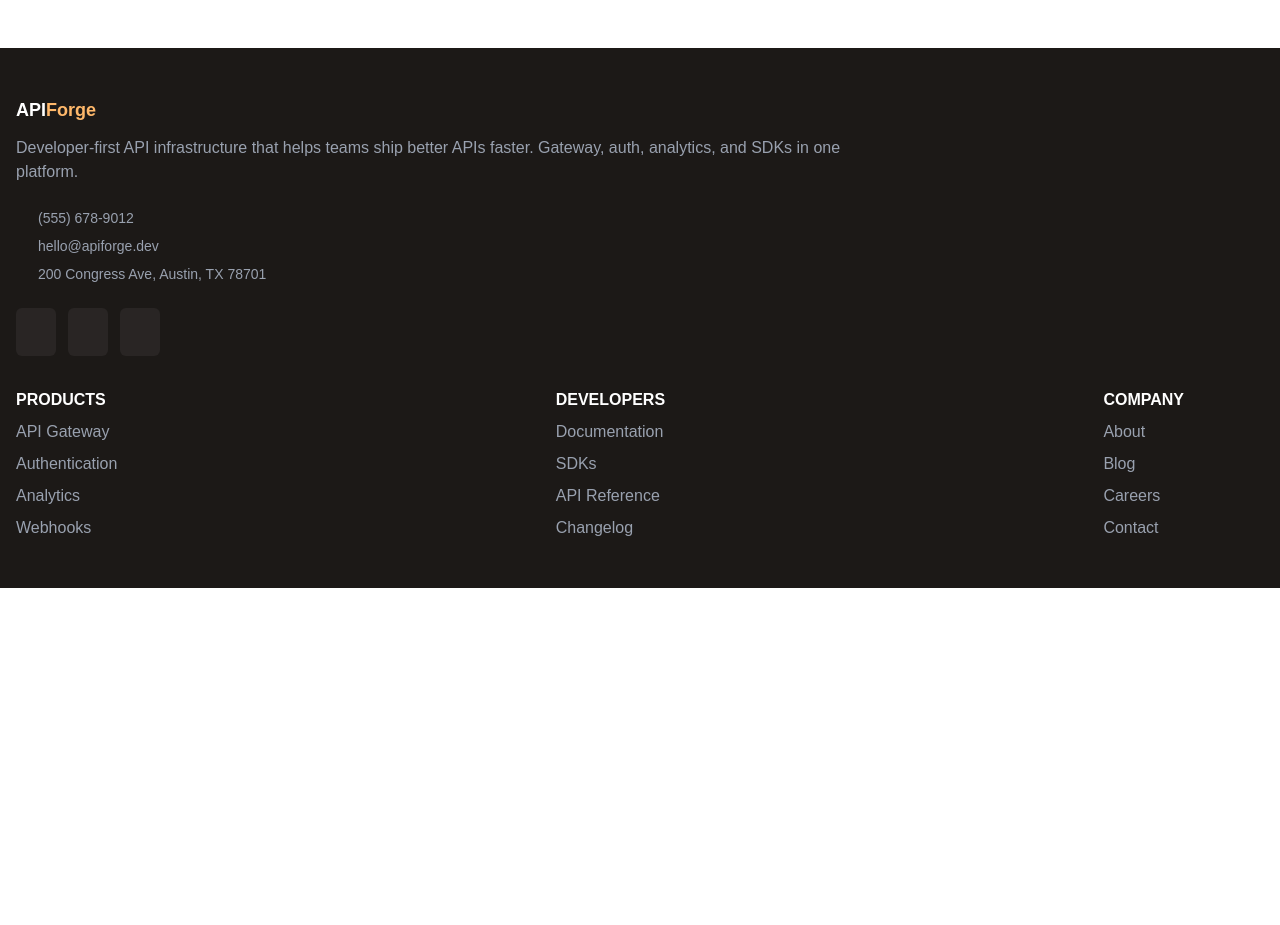
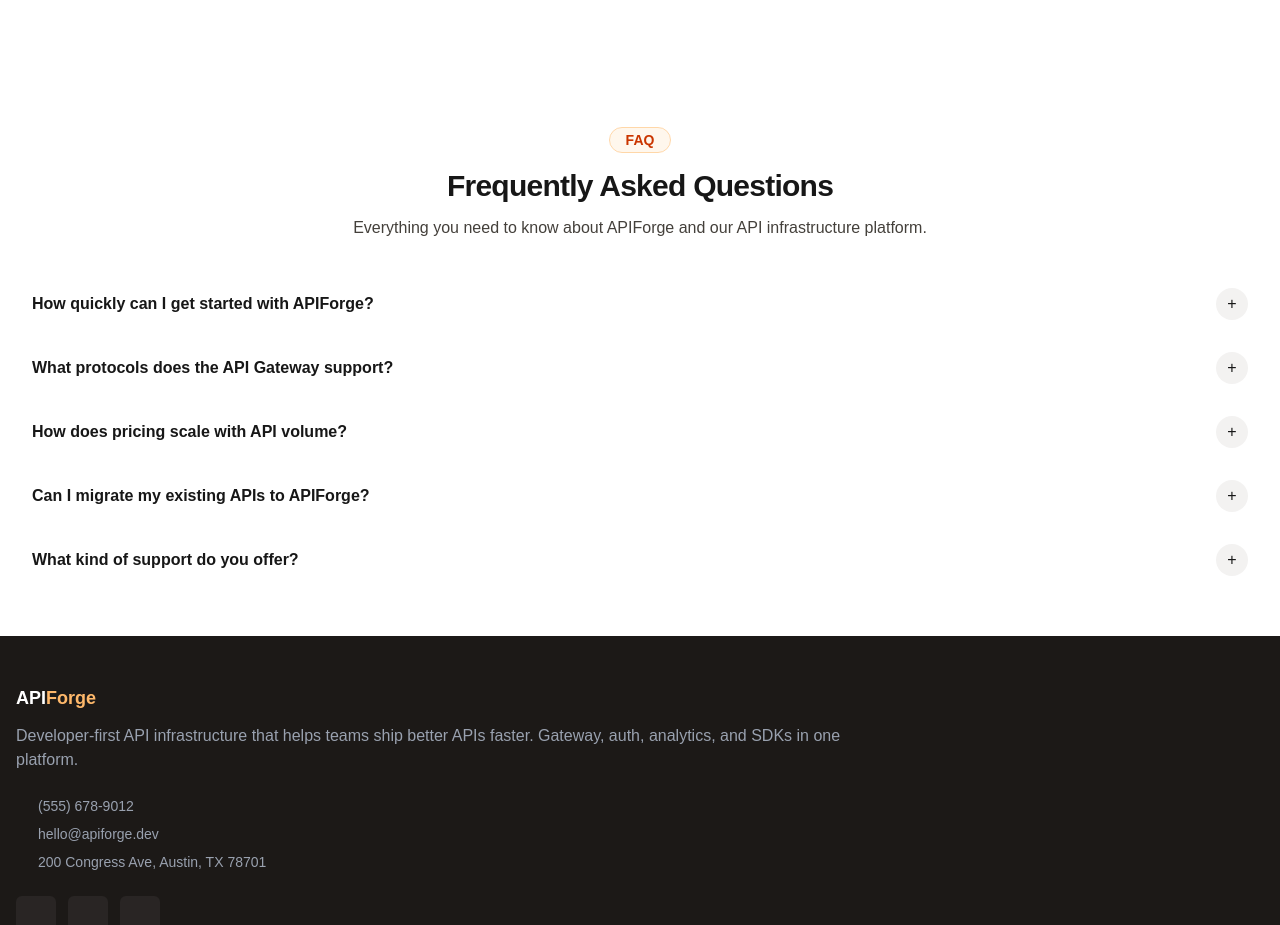
Before and after one commit to seesmof/API-Forge-Clone, a Next.js app in the folder src/: page /pricing in a window 1280 px wide. Shown: the part 1065-1990 px from the top of the page. Before the commit the page ends 1653 px from the top, so only its background shows below. Built offline with nearby package versions, Linux system fonts and the light colour scheme; some icons are missing.

Commit message:
feat: extract FAQ to a separate component, finish the white pricing section

```diff
--- a/src/app/pricing/page.tsx
+++ b/src/app/pricing/page.tsx
@@ -1,3 +1,4 @@
+import FAQSection from "@/components/index/FAQSection";
 import Badge from "@/components/small/Badge";
 import { Check, X } from "@deemlol/next-icons";
 import Link from "next/link";
@@ -196,6 +197,8 @@ export default function Page() {
             All plans include the full platform. Pricing is based on monthly API
             calls. Volume discounts available for annual billing.
           </p>
+
+          <FAQSection className="mt-32" />
         </div>
       </section>
     </>
--- /dev/null
+++ b/src/components/index/FAQSection.tsx
@@ -0,0 +1,78 @@
+"use client";
+
+import { useState } from "react";
+import Badge from "../small/Badge";
+
+interface Question {
+  title: string;
+  content: string;
+}
+
+const questions: Question[] = [
+  {
+    title: "How quickly can I get started with APIForge?",
+    content:
+      "You can sign up and make your first API call in under 5 minutes. Our quickstart guides cover all major languages and frameworks, and our auto-generated SDKs handle client setup automatically.",
+  },
+  {
+    title: "What protocols does the API Gateway support?",
+    content:
+      "APIForge supports REST, GraphQL, gRPC, and WebSocket protocols. You can mix and match protocols across your API surface and the gateway handles routing, transformation, and load balancing for all of them.",
+  },
+  {
+    title: "How does pricing scale with API volume?",
+    content:
+      "Our pricing is based on API calls per month with generous free tier limits. You only pay for what you use, and volume discounts kick in automatically as you scale. There are no hidden fees for features like rate limiting or analytics.",
+  },
+  {
+    title: "Can I migrate my existing APIs to APIForge?",
+    content:
+      "Yes. APIForge supports OpenAPI and GraphQL schema imports, so you can point our gateway at your existing endpoints and start adding features immediately. Most teams complete migration in less than a day.",
+  },
+  {
+    title: "What kind of support do you offer?",
+    content:
+      "Free tier includes community support via Discord and forums. Growth plans get email support with 24-hour response time. Scale plans include dedicated Slack channels, a named solutions engineer, and 1-hour response SLA for critical issues.",
+  },
+];
+
+const QuestionComponent = ({ title, content }: Question) => {
+  const [isOpen, setIsOpen] = useState<boolean>(false);
+
+  return (
+    <>
+      <div
+        className="flex flex-row justify-between gap-3 items-center pb-3"
+        onClick={() => setIsOpen((isOpen) => !isOpen)}
+      >
+        <h3 className="font-bold">{title}</h3>
+        <button className="rounded-full bg-stone-200/50 h-8 w-8 flex items-center justify-center">
+          {isOpen ? "x" : "+"}
+        </button>
+      </div>
+      {isOpen && <p className="-translate-y-4">{content}</p>}
+    </>
+  );
+};
+
+export default function FAQSection({ className }: { className?: string }) {
+  return (
+    <div className={`px-4 ${className}`}>
+      <article className="text-center flex flex-col">
+        <Badge className="self-center">FAQ</Badge>
+        <h2 className="font-bold text-3xl mt-4 tracking-tight">
+          Frequently Asked Questions
+        </h2>
+        <p className="mt-3 text-stone-700">
+          Everything you need to know about APIForge and our API infrastructure
+          platform.
+        </p>
+      </article>
+      <article className="flex flex-col gap-5 mt-12">
+        {questions.map((question, index) => (
+          <QuestionComponent {...question} key={index} />
+        ))}
+      </article>
+    </div>
+  );
+}
--- a/src/components/index/StartSection.tsx
+++ b/src/components/index/StartSection.tsx
@@ -1,7 +1,6 @@
-"use client";
-
-import { ReactNode, useState } from "react";
+import { ReactNode } from "react";
 import Badge from "../small/Badge";
+import FAQSection from "./FAQSection";
 
 const Phone = () => {
   return (
@@ -82,61 +81,9 @@ const contact: Contact[] = [
   },
 ];
 
-interface Question {
-  title: string;
-  content: string;
-}
-
-const questions: Question[] = [
-  {
-    title: "How quickly can I get started with APIForge?",
-    content:
-      "You can sign up and make your first API call in under 5 minutes. Our quickstart guides cover all major languages and frameworks, and our auto-generated SDKs handle client setup automatically.",
-  },
-  {
-    title: "What protocols does the API Gateway support?",
-    content:
-      "APIForge supports REST, GraphQL, gRPC, and WebSocket protocols. You can mix and match protocols across your API surface and the gateway handles routing, transformation, and load balancing for all of them.",
-  },
-  {
-    title: "How does pricing scale with API volume?",
-    content:
-      "Our pricing is based on API calls per month with generous free tier limits. You only pay for what you use, and volume discounts kick in automatically as you scale. There are no hidden fees for features like rate limiting or analytics.",
-  },
-  {
-    title: "Can I migrate my existing APIs to APIForge?",
-    content:
-      "Yes. APIForge supports OpenAPI and GraphQL schema imports, so you can point our gateway at your existing endpoints and start adding features immediately. Most teams complete migration in less than a day.",
-  },
-  {
-    title: "What kind of support do you offer?",
-    content:
-      "Free tier includes community support via Discord and forums. Growth plans get email support with 24-hour response time. Scale plans include dedicated Slack channels, a named solutions engineer, and 1-hour response SLA for critical issues.",
-  },
-];
-
-const QuestionComponent = ({ title, content }: Question) => {
-  const [isOpen, setIsOpen] = useState<boolean>(false);
-
-  return (
-    <>
-      <div
-        className="flex flex-row justify-between gap-3 items-center pb-3"
-        onClick={() => setIsOpen((isOpen) => !isOpen)}
-      >
-        <h3 className="font-bold">{title}</h3>
-        <button className="rounded-full bg-stone-200/50 h-8 w-8 flex items-center justify-center">
-          {isOpen ? "x" : "+"}
-        </button>
-      </div>
-      {isOpen && <p>{content}</p>}
-    </>
-  );
-};
-
 export default function StartSection() {
   return (
-    <div className="bg-white" id="startSection">
+    <section className="bg-white" id="startSection">
       <div className="px-4 pt-16 flex flex-col">
         <Badge className="self-center">Get Started</Badge>
         <article className="text-center">
@@ -258,23 +205,7 @@ export default function StartSection() {
         ></iframe>
       </div>
 
-      <div className="mt-24 px-4">
-        <article className="text-center flex flex-col">
-          <Badge className="self-center">FAQ</Badge>
-          <h2 className="font-bold text-3xl mt-4 tracking-tight">
-            Frequently Asked Questions
-          </h2>
-          <p className="mt-3 text-stone-700">
-            Everything you need to know about APIForge and our API
-            infrastructure platform.
-          </p>
-        </article>
-        <article className="flex flex-col gap-5 mt-12">
-          {questions.map((question, index) => (
-            <QuestionComponent {...question} key={index} />
-          ))}
-        </article>
-      </div>
-    </div>
+      <FAQSection className="mt-24" />
+    </section>
   );
 }
```
